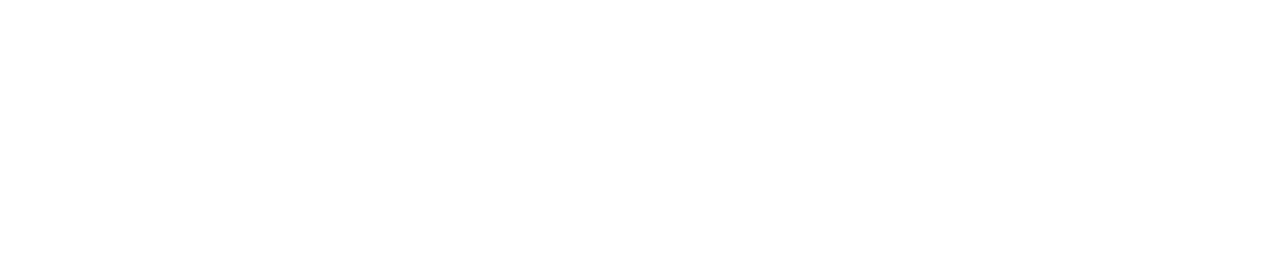
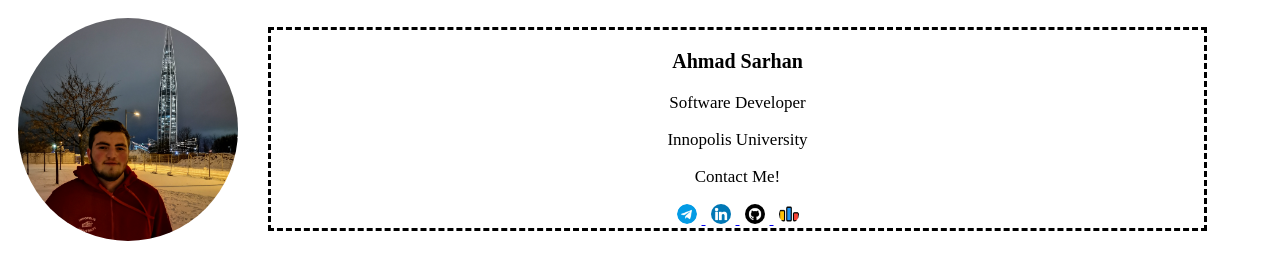
Before and after one commit to VectorsMaster/portfolio, a plain HTML site: page index.html in a window 1280 px wide. Drawn offline with Linux system fonts and the light colour scheme.

Commit message:
Image&Personal-info

```diff
--- a/index.html
+++ b/index.html
@@ -1,4 +1,40 @@
 <!DOCTYPE html>
 <html>
 
+<head>
+    <title>Sarhan-Portfolio</title>
+    <link rel="stylesheet" href="style.css" type="text/css">
+</head>
+
+<body>
+    <section class="first-section">
+        <img src="images/img-profile.jpg" alt="profile-image">
+        <section class="inner-first">
+            <h1>Ahmad Sarhan</h1>
+            <p>Software Developer</p>
+            <p>Innopolis University</p>
+            <p>Contact Me!</p>
+
+            <div class="icons">
+                <a id="tg-link" href="https://t.me/Ahmad_Sarhan">
+                    <img class="icon" src="icons/telegram.png" alt="link-to-my-telegram">
+                </a>
+
+                <a href="https://www.linkedin.com/in/ahmad-sarhan-a9b331243/">
+                    <img class="icon" src="icons/linkedin.png" alt="link-to-my-linkedin">
+                </a>
+
+                <a id="gh-link" href="https://github.com/VectorsMaster">
+                    <img cass="icon" src="icons/github.png" alt="link-to-my-github">
+                </a>
+
+                <a id="gh-link" href="https://codeforces.com/profile/Vectors_Master">
+                    <img cass="icon" src="icons/codeforces.png" alt="link-to-my-codeforces-account">
+                </a>
+            </div>
+
+        </section>
+
+    </section>
+</body>
 </html>
--- /dev/null
+++ b/style.css
@@ -0,0 +1,37 @@
+.first-section {
+    display: flex;
+    padding: 10px;
+    max-height: 600px;
+    align-items:center;
+}
+.first-section img {
+    border-radius: 50%;
+    max-height: 300px;
+    max-width: 220px;
+    flex-basis: 25%;
+}
+.first-section .inner-first {
+    border-style: dashed;
+    text-align: center;
+    margin-left: 30px;
+    flex-basis: 75%;
+}
+
+.first-section .inner-first h1{
+    font-size: 20px;
+
+}
+.first-section .inner-first p{
+    font-size: 17px;
+}
+.first-section .inner-first:hover {
+    color: red;
+}
+
+.icons img {
+    border-style: none;
+    border-radius: 50%;
+    margin-left: 5px;
+    margin-right: 5px;
+    max-width: 20px;
+}
```
Also changed, not shown: icons/codeforces.png (added), icons/github.png (added), icons/linkedin.png (added), icons/telegram.png (added), images/img-profile.jpg (added).
